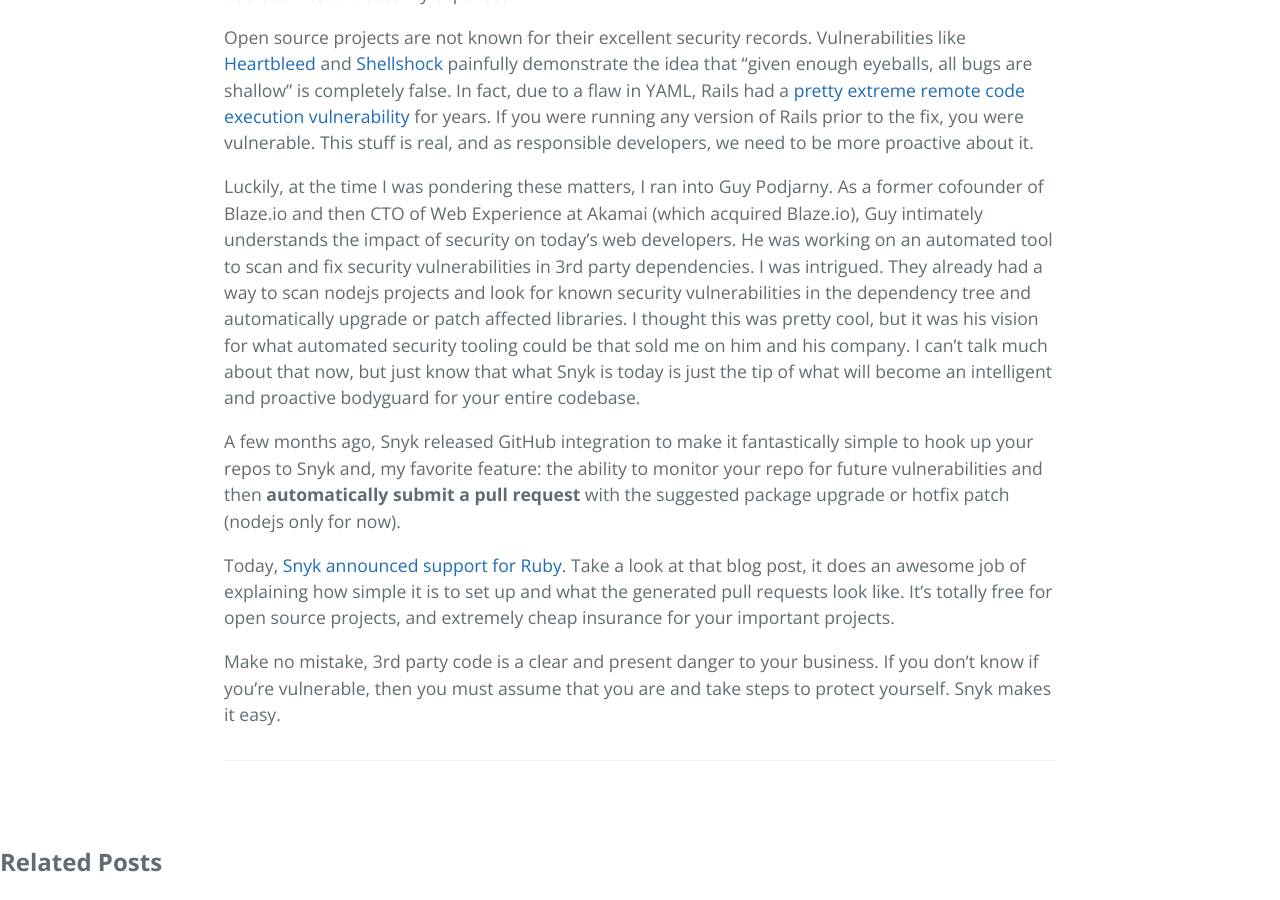
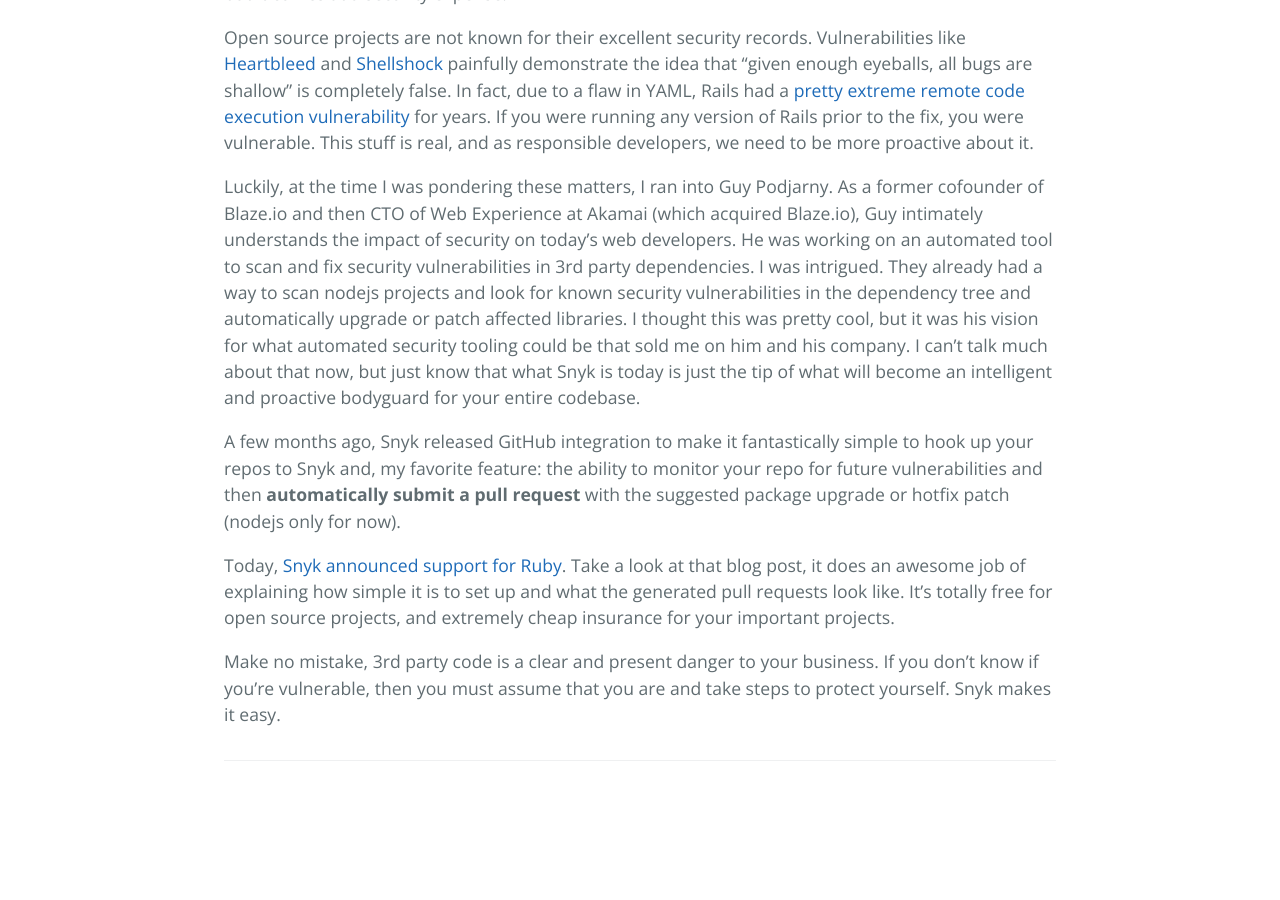
Before and after one commit to abhishekyana/abhishekyana.github.io, a Jekyll site: the page built from _posts/2017-10-21-first-page.md, in a window 1280 px wide and 900 px high, scrolled down 1689 px. Built offline with Jekyll 4.4.1, drawn with Linux system fonts in a browser that asks for light colours; after the commit the page ends 2514 px from its top, so only the background shows below that.

Commit message:
Test main Page

```diff
--- a/_layouts/post.html
+++ b/_layouts/post.html
@@ -36,16 +36,5 @@
         ga('send', 'pageview');
       </script>
     {% endif %}
-
-
-    <div id="related">
-      <h2>Related Posts</h2>
-      <ul class="posts">
-        {% for post in site.related_posts limit:3 %}
-          <li><span>{{ post.date | date_to_string }}</span> &raquo; <a href="{{ post.url }}">{{ post.title }}</a></li>
-        {% endfor %}
-      </ul>
-    </div>
-
     </body>
 </html>
```
